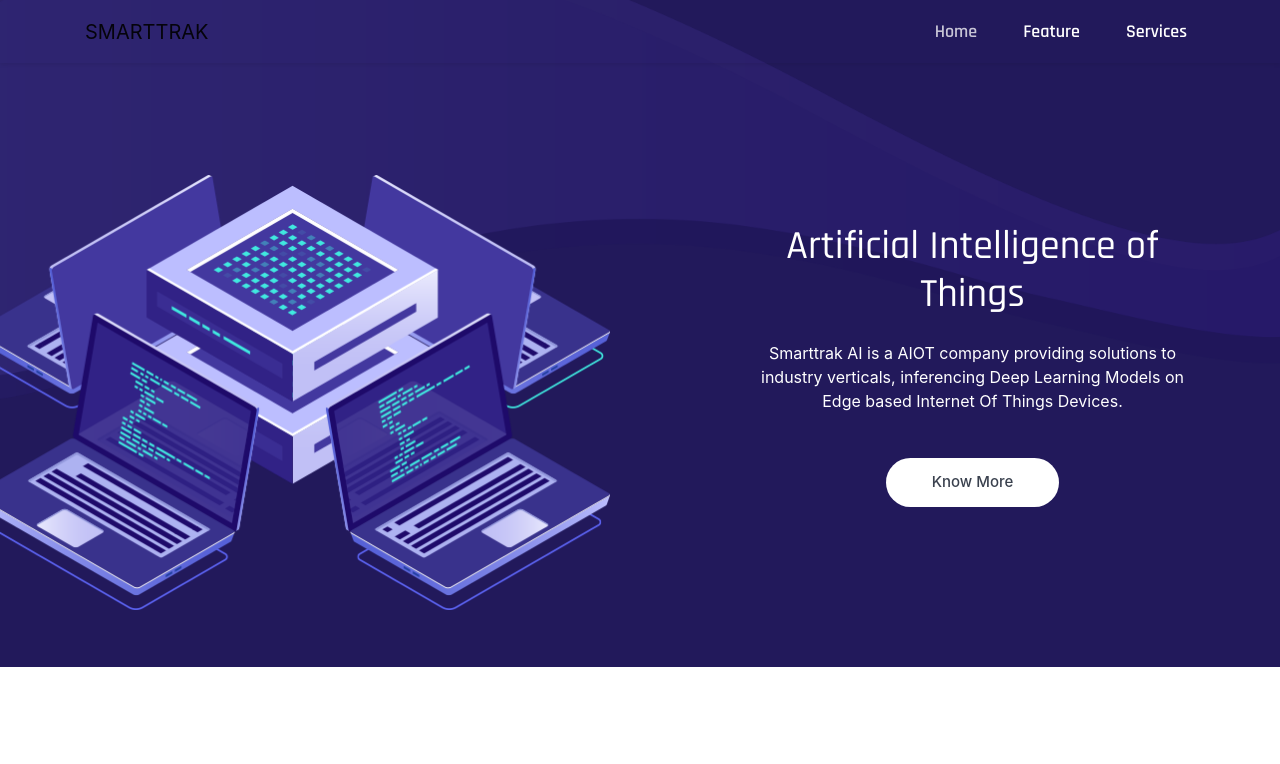
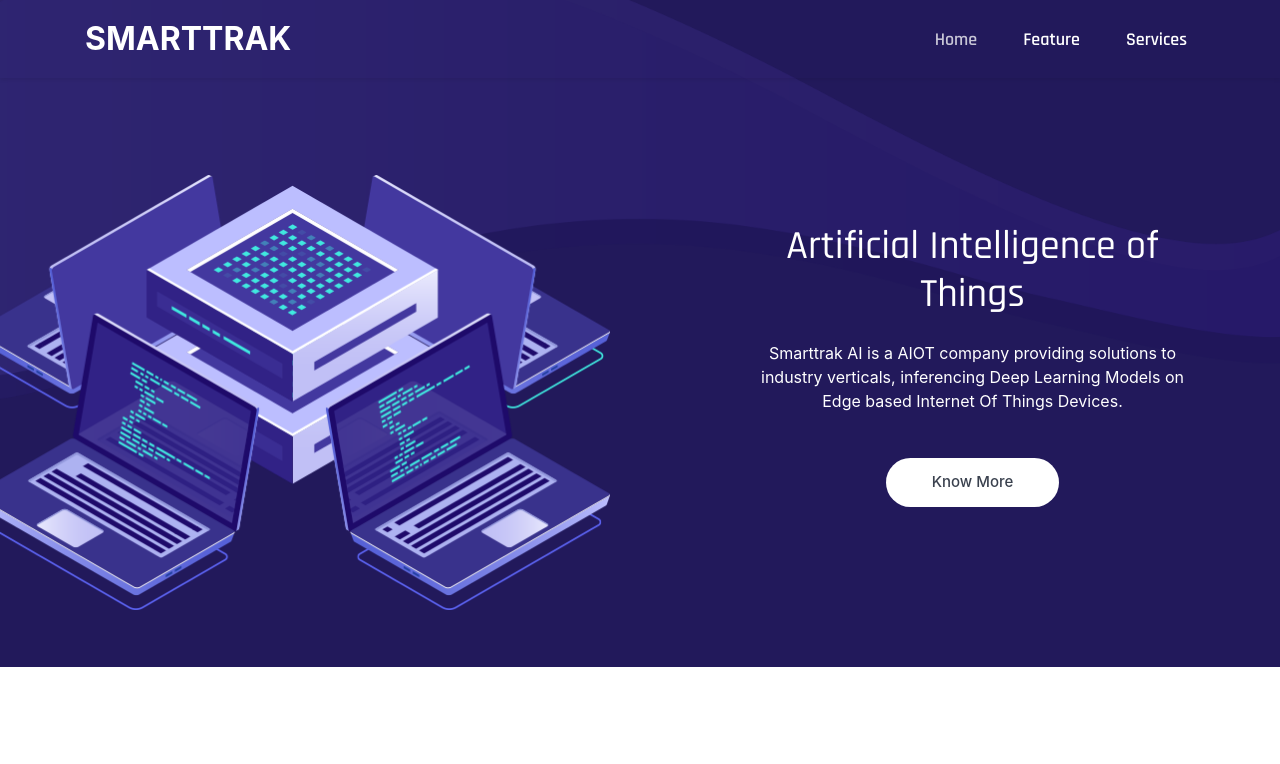
Before and after one commit to bhagawanAI-zz/Responsive-website, a React app: page / in a window 1280 px wide. Shown: the top 764 px of the page. Built offline with nearby package versions, Linux system fonts and the light colour scheme.

Commit message:
Landing-page-content-changes

```diff
--- a/public/css/style.css
+++ b/public/css/style.css
@@ -184,6 +184,12 @@
 
 .header_area .navbar-brand {
     margin-right: 30px;
+}
+
+.header_area .navbar-brand {
+    color: #ffffff !important;
+    font-weight: bold;
+    font-size: 2rem;
 }
 
 .header_area .navbar-social {
```
